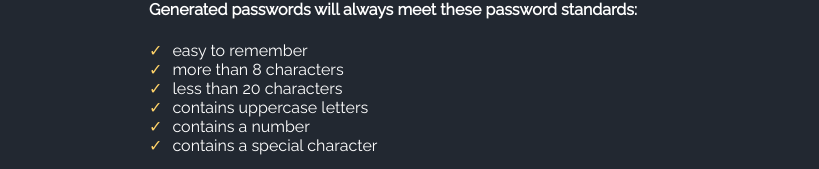
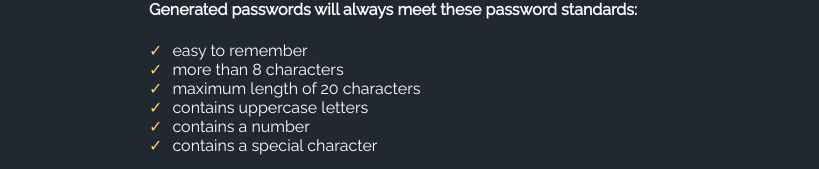
Before and after one commit to drrnyip/justgimmeapassword, a Vue app: page / in a window 1280 px wide. Shown: the part 290-459 px from the top of the page, without its empty margins (215-1034 px from the left). Built offline with nearby package versions, Linux system fonts and the light colour scheme.

Commit message:
fix copy

```diff
--- a/src/components/Preamble.vue
+++ b/src/components/Preamble.vue
@@ -5,7 +5,7 @@
       <h4>Generated passwords will always meet these password standards:</h4>
       <li class="item">easy to remember</li>
       <li class="item">more than 8 characters</li>
-      <li class="item">less than 20 characters</li>
+      <li class="item">maximum length of 20 characters</li>
       <li class="item">contains uppercase letters</li>
       <li class="item">contains a number</li>
       <li class="item">contains a special character</li>
```
Also changed, not shown: 1 other file (tests, documents, lock files or other folders).
